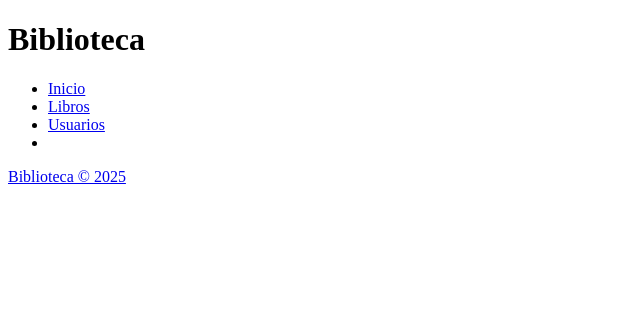
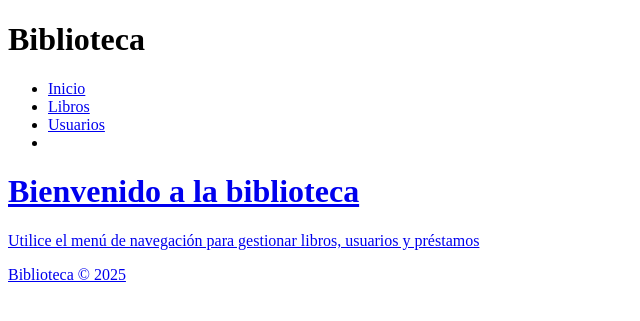
Before and after one commit to ManuDev-code/BibliotecaPython, a Flask app: page / in a window 1280 px wide. Shown: the top 321 px of the page, without its empty margins (0-640 px from the left). Run offline with Flask 3, Linux system fonts and the light colour scheme.

Commit message:
agregando titulo e información al index

```diff
--- a/templates/index.html
+++ b/templates/index.html
@@ -1 +1,12 @@
 {% extends "base.html" %}
+
+{% block titulo %}Biblioteca {% endblock %}
+
+{%block contenido %}
+    <h1>Bienvenido a la biblioteca</h1>
+    <p>Utilice el menú de navegación para gestionar libros, usuarios y préstamos</p>
+
+
+
+
+{% endblock %}
```
